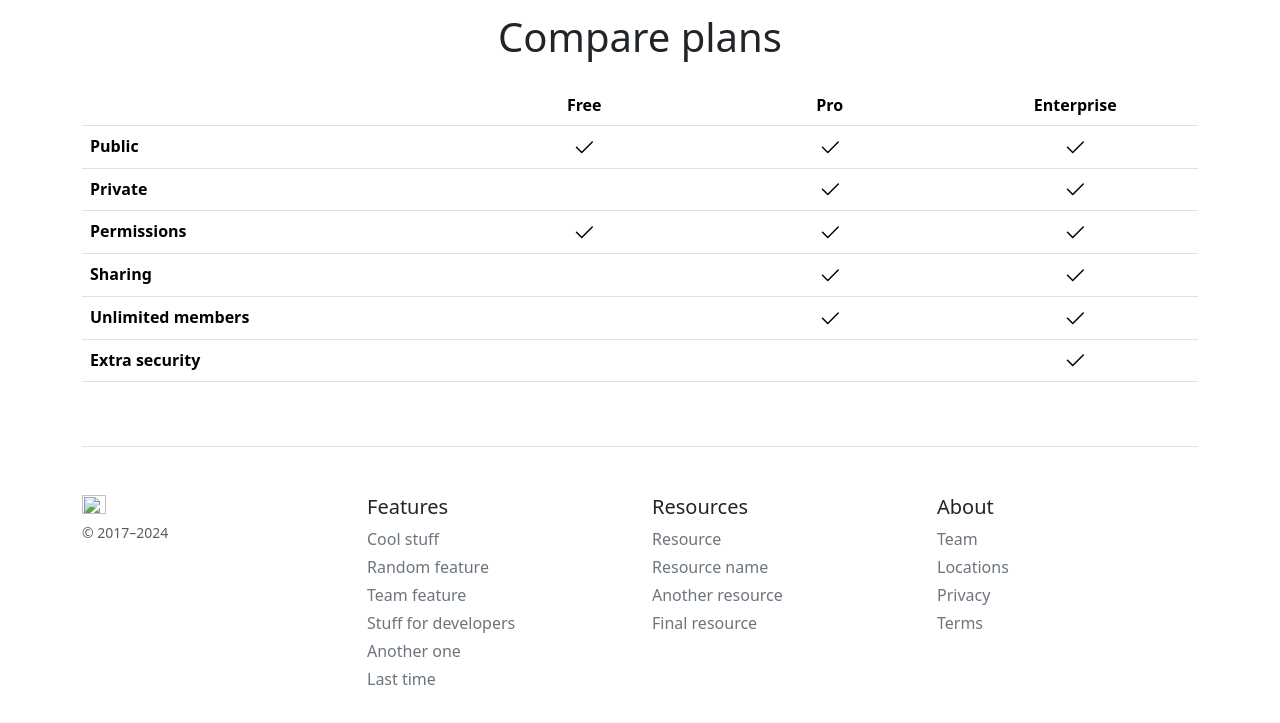
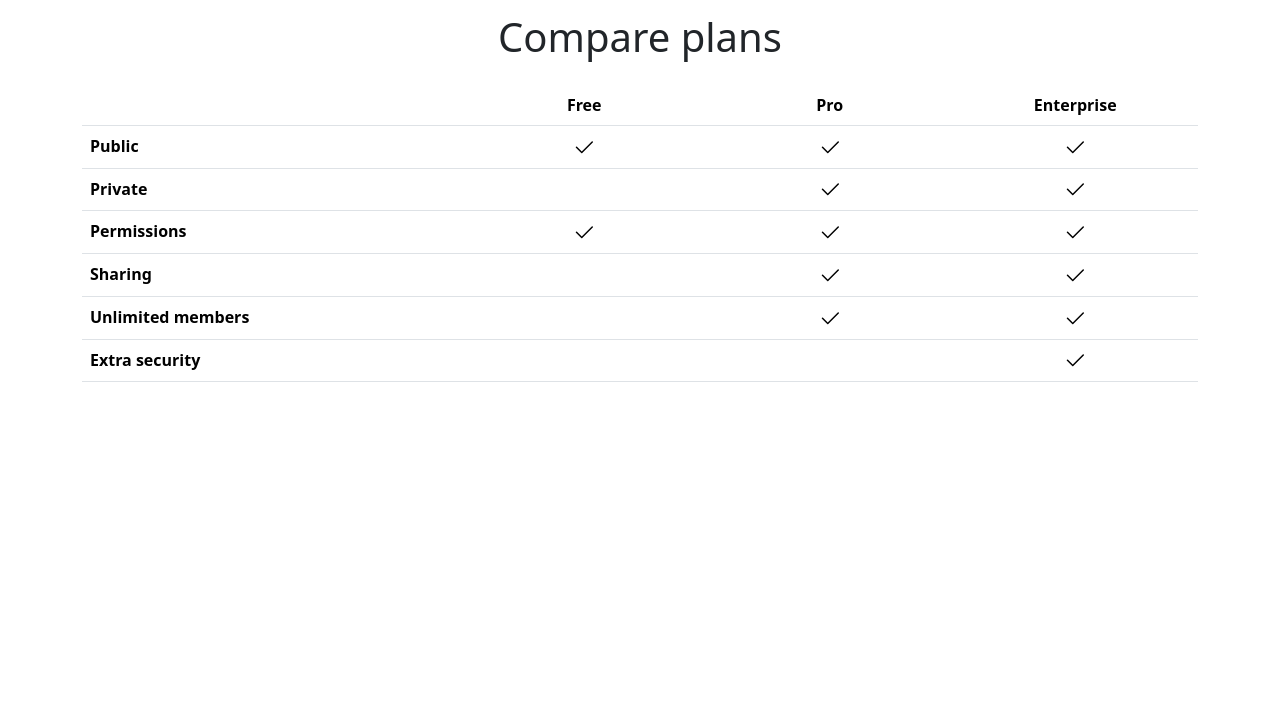
Before and after one commit to navinxqz/Web-dev-learning, a plain HTML site: page 11.3 TinDog Project/index.html in a window 1280 px wide. Shown: the part 2181-2904 px from the top of the page. After the commit the page ends 2595 px from the top, so only its background shows below. Drawn offline with nearby package versions, Linux system fonts and the light colour scheme.

Commit message:
footer rm

```diff
--- a/11.3 TinDog Project/index.html
+++ b/11.3 TinDog Project/index.html
@@ -295,44 +295,6 @@
         </table>
       </div>
     </main>
-
-    <footer class="pt-4 my-md-5 pt-md-5 border-top">
-      <div class="row">
-        <div class="col-12 col-md">
-          <img class="mb-2" src="/docs/5.3/assets/brand/bootstrap-logo.svg" alt="" width="24" height="19">
-          <small class="d-block mb-3 text-body-secondary">© 2017–2024</small>
-        </div>
-        <div class="col-6 col-md">
-          <h5>Features</h5>
-          <ul class="list-unstyled text-small">
-            <li class="mb-1"><a class="link-secondary text-decoration-none" href="#">Cool stuff</a></li>
-            <li class="mb-1"><a class="link-secondary text-decoration-none" href="#">Random feature</a></li>
-            <li class="mb-1"><a class="link-secondary text-decoration-none" href="#">Team feature</a></li>
-            <li class="mb-1"><a class="link-secondary text-decoration-none" href="#">Stuff for developers</a></li>
-            <li class="mb-1"><a class="link-secondary text-decoration-none" href="#">Another one</a></li>
-            <li class="mb-1"><a class="link-secondary text-decoration-none" href="#">Last time</a></li>
-          </ul>
-        </div>
-        <div class="col-6 col-md">
-          <h5>Resources</h5>
-          <ul class="list-unstyled text-small">
-            <li class="mb-1"><a class="link-secondary text-decoration-none" href="#">Resource</a></li>
-            <li class="mb-1"><a class="link-secondary text-decoration-none" href="#">Resource name</a></li>
-            <li class="mb-1"><a class="link-secondary text-decoration-none" href="#">Another resource</a></li>
-            <li class="mb-1"><a class="link-secondary text-decoration-none" href="#">Final resource</a></li>
-          </ul>
-        </div>
-        <div class="col-6 col-md">
-          <h5>About</h5>
-          <ul class="list-unstyled text-small">
-            <li class="mb-1"><a class="link-secondary text-decoration-none" href="#">Team</a></li>
-            <li class="mb-1"><a class="link-secondary text-decoration-none" href="#">Locations</a></li>
-            <li class="mb-1"><a class="link-secondary text-decoration-none" href="#">Privacy</a></li>
-            <li class="mb-1"><a class="link-secondary text-decoration-none" href="#">Terms</a></li>
-          </ul>
-        </div>
-      </div>
-    </footer>
   </div>
   <script src="/docs/5.3/dist/js/bootstrap.bundle.min.js" integrity="sha384-YvpcrYf0tY3lHB60NNkmXc5s9fDVZLESaAA55NDzOxhy9GkcIdslK1eN7N6jIeHz" crossorigin="anonymous"></script>
 
```
